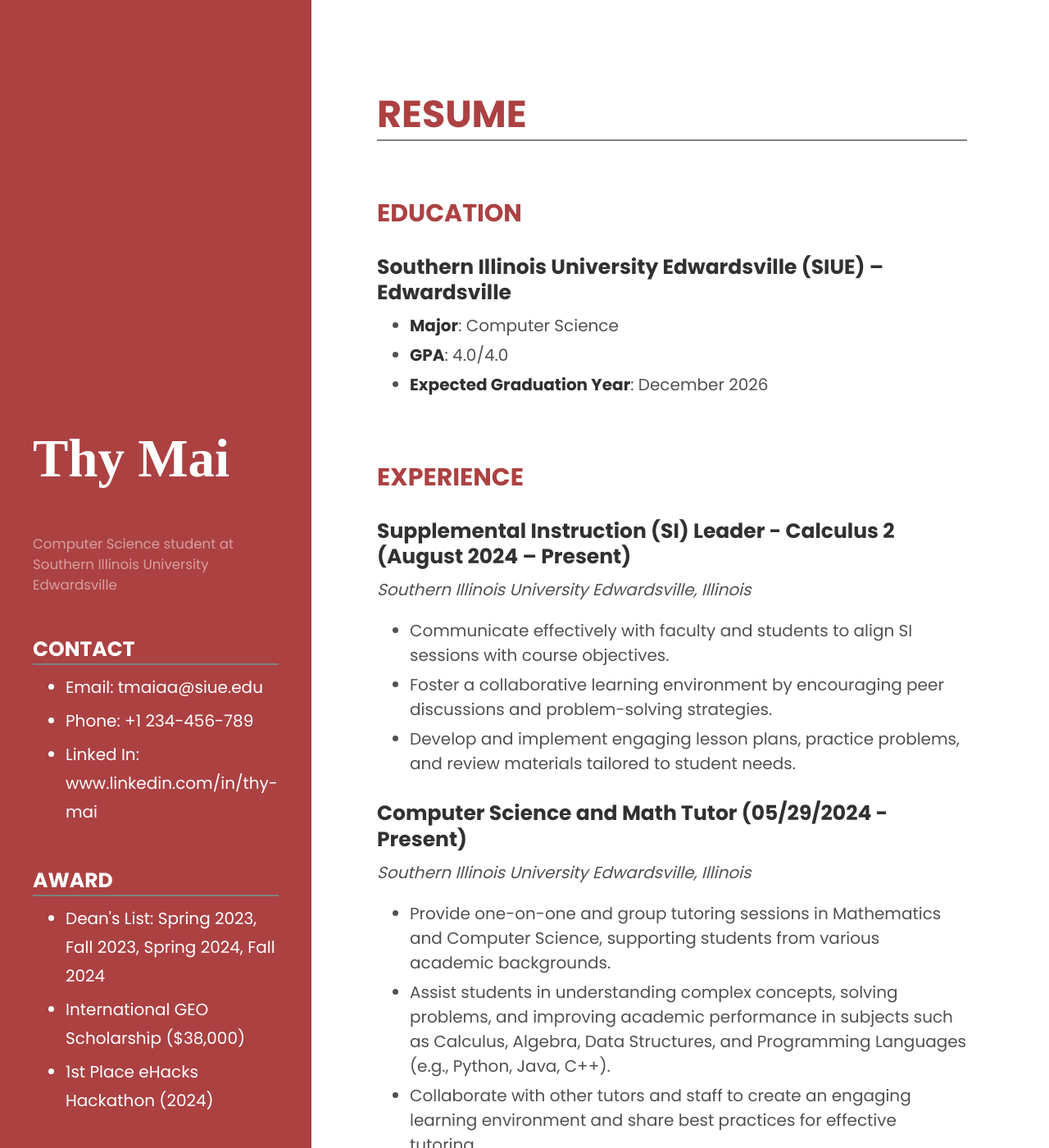
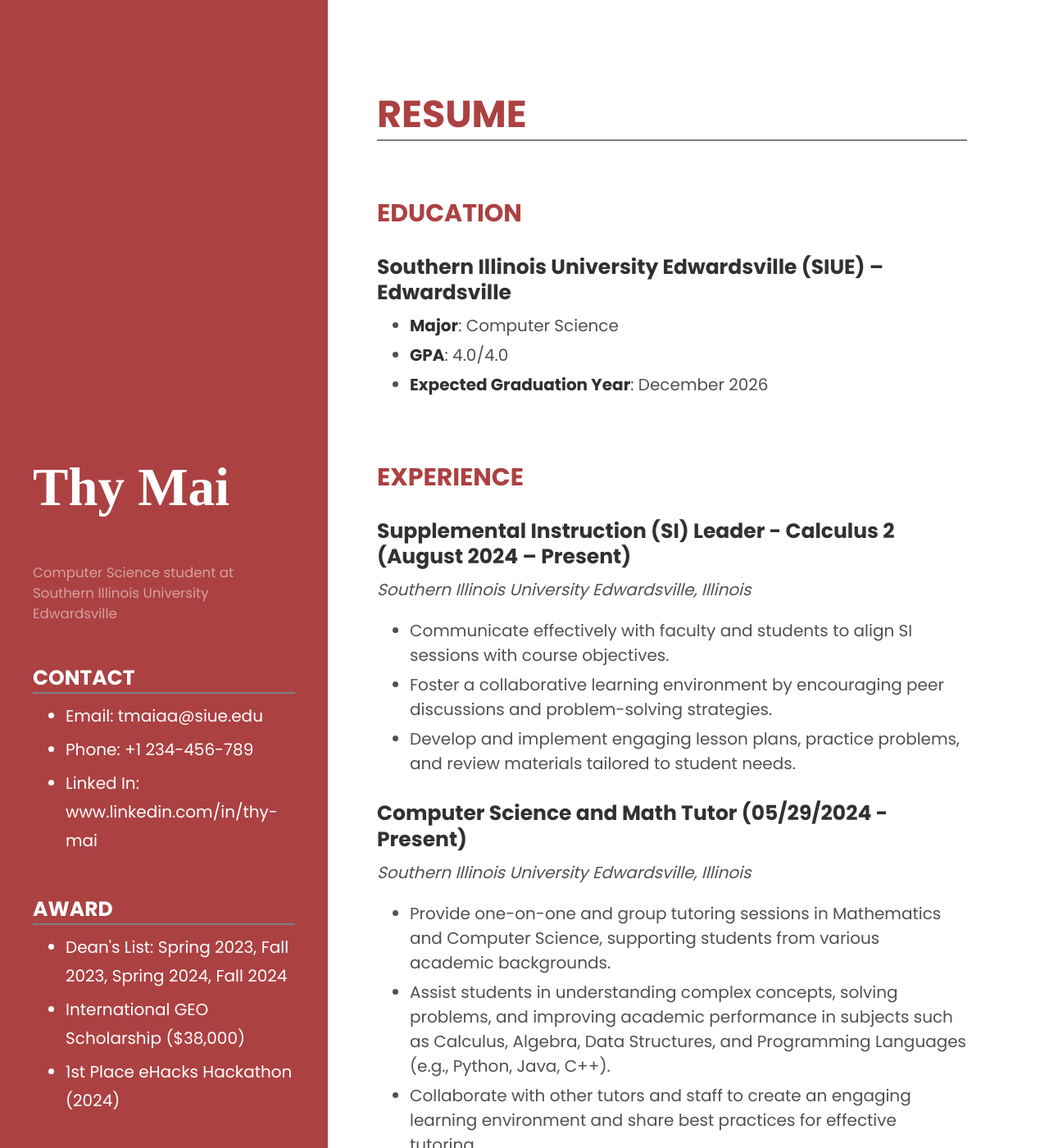
Before and after one commit to thym101/thym101.github.io, a Jekyll site: the page built from index.html, in a window 1280 px wide and 1400 px high. Shown: the whole window at 82% size. Built offline with Jekyll 4.4.1, drawn with Linux system fonts in a browser that asks for light colours; the list of posts is cut into pages by our own code.

Commit message:
Adjust side bar length

```diff
--- a/public/css/hyde.css
+++ b/public/css/hyde.css
@@ -65,7 +65,7 @@ html {
     top: 0;
     left: 0;
     bottom: 0;
-    width: 19rem;
+    width: 20rem;
     text-align: left;
   }
 }
```
